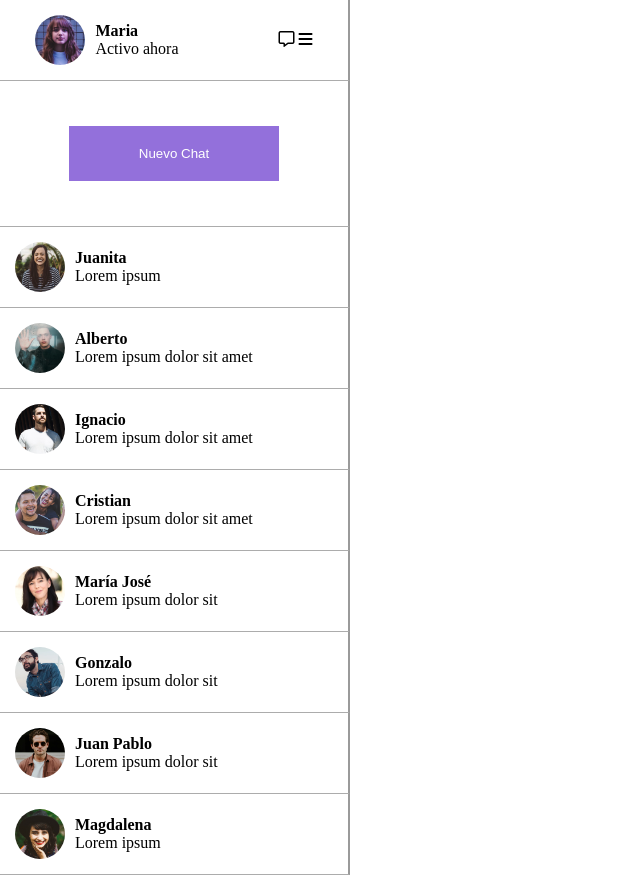
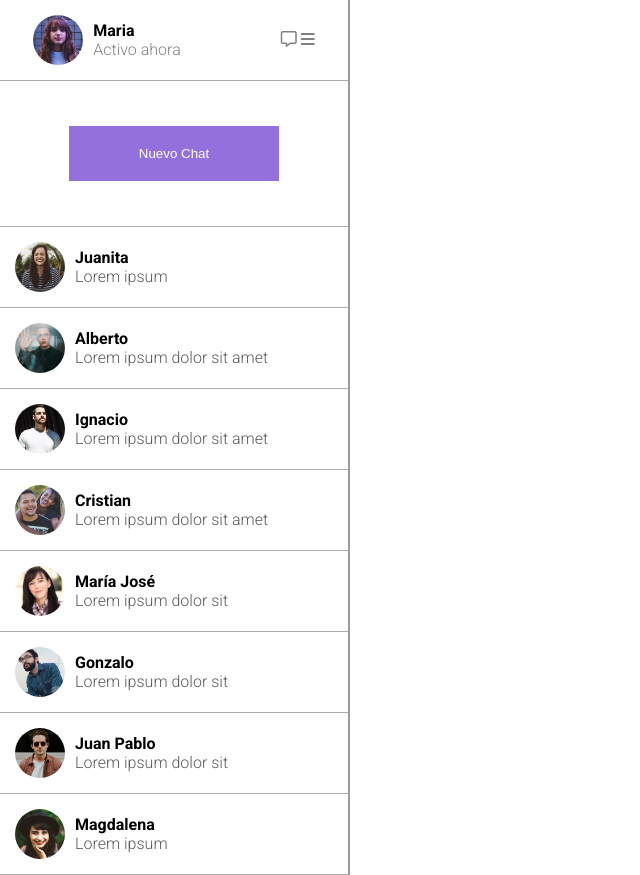
Before and after one commit to AraOsorio/Sistema-de-mensajeria, a plain HTML site: page index.html in a window 1280 px wide. Shown: the whole page, without its empty margins (0-640 px from the left). Drawn offline with Linux system fonts and the light colour scheme.

Commit message:
modificacion tipografias y color

```diff
--- a/assets/css/styles.css
+++ b/assets/css/styles.css
@@ -75,8 +75,11 @@ button{
 
 h4{
     margin:0;
+    font-family: roboto;
 }
 
 p{
     margin:0;
+    font-family: roboto;
+    font-weight: 300;
 }
--- a/index.html
+++ b/index.html
@@ -5,6 +5,9 @@
     <meta name="viewport" content="width=device-width, initial-scale=1.0" />
     <title>Document</title>
     <link rel="stylesheet" href="assets/css/styles.css">
+    <link rel="preconnect" href="https://fonts.googleapis.com">
+<link rel="preconnect" href="https://fonts.gstatic.com" crossorigin>
+<link href="https://fonts.googleapis.com/css2?family=Roboto:ital,wght@0,100..900;1,100..900&display=swap" rel="stylesheet">
   </head>
   <body>
     <div>
@@ -17,12 +20,12 @@
                 <img src="/assets/imagenes/maria.jpg" alt="Foto Maria" />
                 <div class="container-text">
                   <h4>Maria</h4>
-                  <p>Activo ahora</p>
+                  <p style="color: gray;">Activo ahora</p>
                 </div>
                 </div>
               <div>
-                <i class="fa-regular fa-message"></i>
-                <i class="fa-solid fa-bars"></i>
+                <i style="color: gray;" class="fa-regular fa-message"></i>
+                <i style="color: gray;" class="fa-solid fa-bars"></i>
               </div>
             </div>
          </li>
@@ -40,7 +43,7 @@
                 <img src="/assets/imagenes/Screen Shot 2018-11-28 at 15.27.14.jpg" alt="Foto Juanita" />
                 <div>
                   <h4>Juanita</h4>
-                  <p>Lorem ipsum</p>
+                  <p style="color: rgb(89, 89, 89);">Lorem ipsum</p>
                 </div>
                 </div>
           </li>
@@ -51,7 +54,7 @@
                 <img src="/assets/imagenes/Screen Shot 2018-11-28 at 15.32.16.jpg" alt="Alberto" />
                 <div>
                   <h4>Alberto</h4>
-                  <p>Lorem ipsum dolor sit amet</p>
+                  <p style="color: rgb(89, 89, 89);">Lorem ipsum dolor sit amet</p>
                 </div>
                 </div>
           </li>
@@ -61,7 +64,7 @@
                 <img src="/assets/imagenes/Screen Shot 2018-11-28 at 15.30.34.jpg" alt="Foto Ignacio" />
                 <div>
                   <h4>Ignacio</h4>
-                  <p>Lorem ipsum dolor sit amet</p>
+                  <p style="color: rgb(89, 89, 89);">Lorem ipsum dolor sit amet</p>
                 </div>
                 </div>
           </li>
@@ -71,7 +74,7 @@
                 <img src="/assets/imagenes/Screen Shot 2018-11-28 at 15.28.30.jpg" alt="Foto Cristian" />
                 <div>
                   <h4>Cristian</h4>
-                  <p>Lorem ipsum dolor sit amet</p>
+                  <p style="color: rgb(89, 89, 89);">Lorem ipsum dolor sit amet</p>
                 </div>
                 </div>
           </li>
@@ -81,7 +84,7 @@
                 <img src="/assets/imagenes/Screen Shot 2018-11-28 at 15.32.44.jpg" alt="Foto María José" />
                 <div>
                   <h4>María José</h4>
-                  <p>Lorem ipsum dolor sit</p>
+                  <p style="color: rgb(89, 89, 89);">Lorem ipsum dolor sit</p>
                 </div>
                 </div>
           </li>
@@ -91,7 +94,7 @@
                 <img src="/assets/imagenes/Screen Shot 2018-11-28 at 15.31.09.jpg" alt="Foto Gonzalo" />
                 <div>
                   <h4>Gonzalo</h4>
-                  <p>Lorem ipsum dolor sit</p>
+                  <p style="color: rgb(89, 89, 89);">Lorem ipsum dolor sit</p>
                 </div>
                 </div>
           </li>
@@ -101,7 +104,7 @@
                 <img src="/assets/imagenes/Screen Shot 2018-11-28 at 15.30.54.jpg" alt="Foto Juan Pablo" />
                 <div>
                   <h4>Juan Pablo</h4>
-                  <p>Lorem ipsum dolor sit</p>
+                  <p style="color: rgb(89, 89, 89);">Lorem ipsum dolor sit</p>
                 </div>
                 </div>
           </li>
@@ -111,13 +114,10 @@
                 <img src="/assets/imagenes/Screen Shot 2018-11-28 at 15.28.04.jpg" alt="Foto Magdalena" />
                 <div>
                   <h4>Magdalena</h4>
-                  <p>Lorem ipsum </p>
+                  <p style="color: rgb(89, 89, 89);">Lorem ipsum </p>
                 </div>
                 </div>
           </li>
-
-
-
         </ul>
       </menu>
     </div>
```
